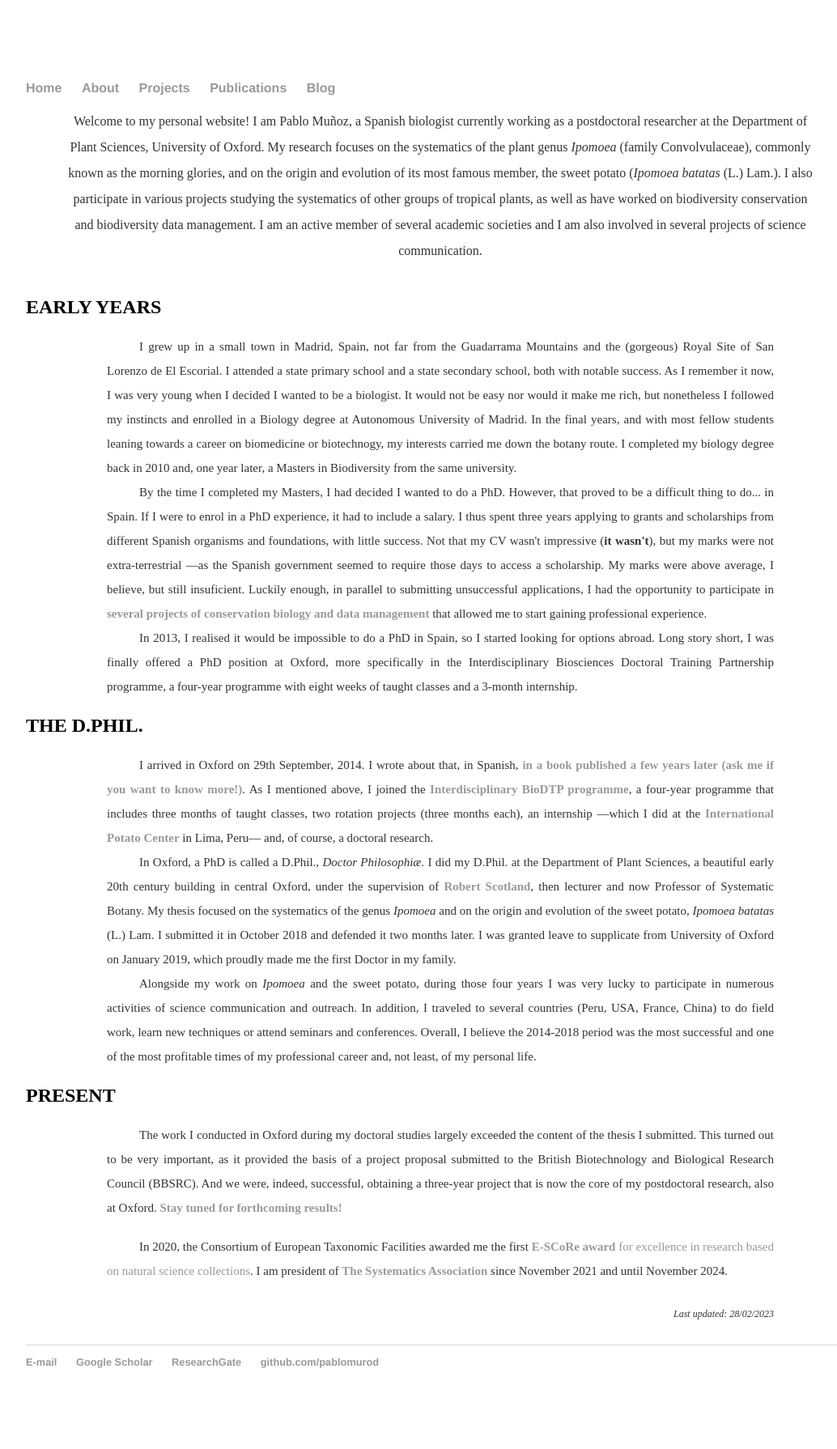
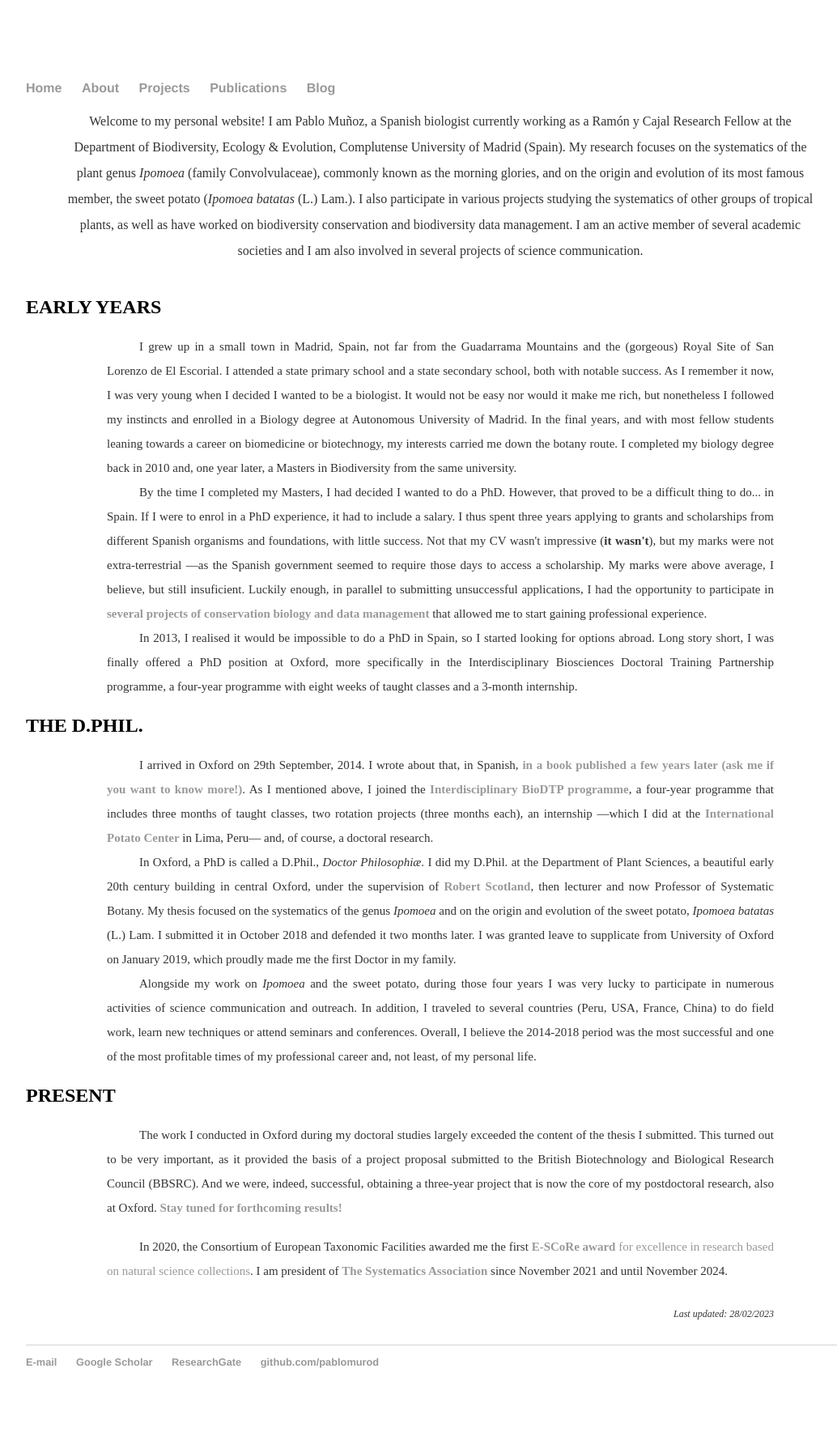
Before and after one commit to pablomurod/pablomurod.github.io, a Jekyll site: the page built from about.html, in a window 1280 px wide. Shown: the whole page at 81% size, without its empty margins (96-1130 px from the left). Built offline with Jekyll 4.4.1, drawn with Linux system fonts in a browser that asks for light colours.

Commit message:
Update about.html

```diff
--- a/about.html
+++ b/about.html
@@ -3,7 +3,7 @@ layout: default
 title: Pablo Muñoz-Rodríguez, D.Phil.
 ---
 
-<p class="intro">Welcome to my personal website! I am Pablo Muñoz, a Spanish biologist currently working as a postdoctoral researcher at the Department of Plant Sciences, University of Oxford. My research focuses on the systematics of the plant genus <i>Ipomoea</i> (family Convolvulaceae), commonly known as the morning glories, and on the origin and evolution of its most famous member, the sweet potato (<i>Ipomoea batatas</i> (L.) Lam.). I also participate in various projects studying the systematics of other groups of tropical plants, as well as have worked on biodiversity conservation and biodiversity data management. I am an active member of several academic societies and I am also involved in several projects of science communication.</p>
+<p class="intro">Welcome to my personal website! I am Pablo Muñoz, a Spanish biologist currently working as a Ramón y Cajal Research Fellow at the Department of Biodiversity, Ecology & Evolution, Complutense University of Madrid (Spain). My research focuses on the systematics of the plant genus <i>Ipomoea</i> (family Convolvulaceae), commonly known as the morning glories, and on the origin and evolution of its most famous member, the sweet potato (<i>Ipomoea batatas</i> (L.) Lam.). I also participate in various projects studying the systematics of other groups of tropical plants, as well as have worked on biodiversity conservation and biodiversity data management. I am an active member of several academic societies and I am also involved in several projects of science communication.</p>
 
 <h2>EARLY YEARS</h2>
 <p class="paragraph">I grew up in a small town in Madrid, Spain, not far from the Guadarrama Mountains and the (gorgeous) Royal Site of San Lorenzo de El Escorial. I attended a state primary school and a state secondary school, both with notable success. As I remember it now, I was very young when I decided I wanted to be a biologist. It would not be easy nor would it make me rich, but nonetheless I followed my instincts and enrolled in a Biology degree at Autonomous University of Madrid. In the final years, and with most fellow students leaning towards a career on biomedicine or biotechnogy, my interests carried me down the botany route. I completed my biology degree back in 2010 and, one year later, a Masters in Biodiversity from the same university.</p>
```
